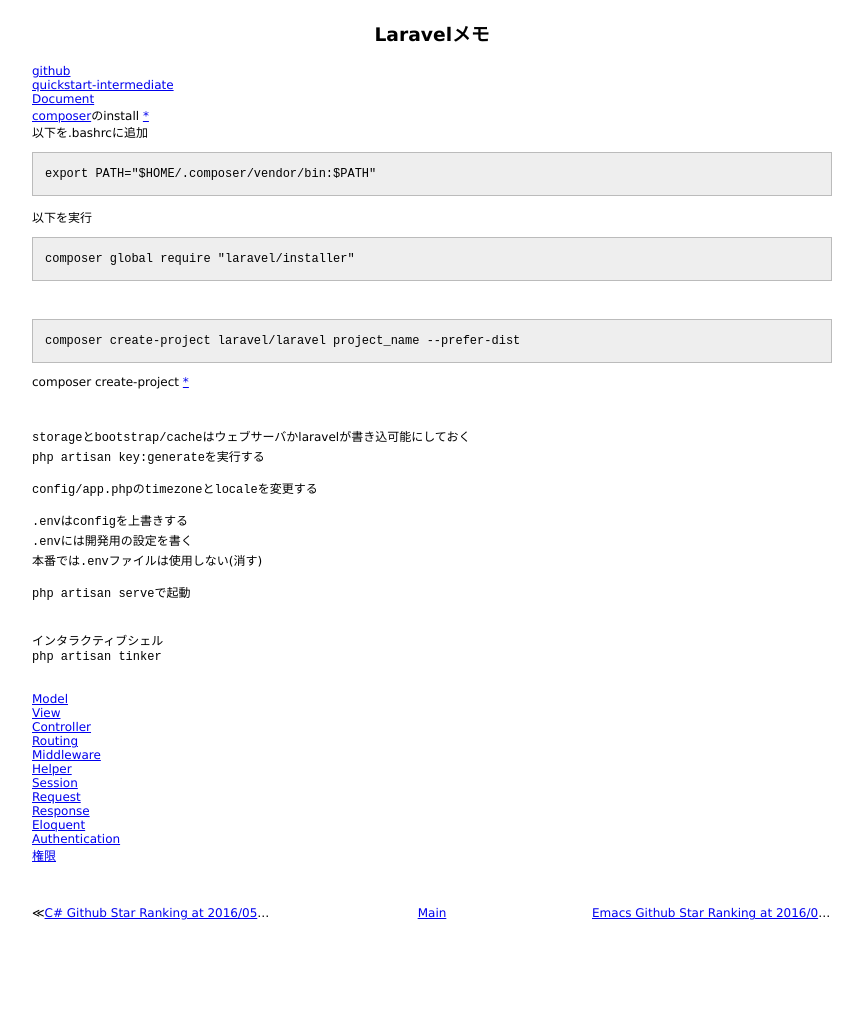
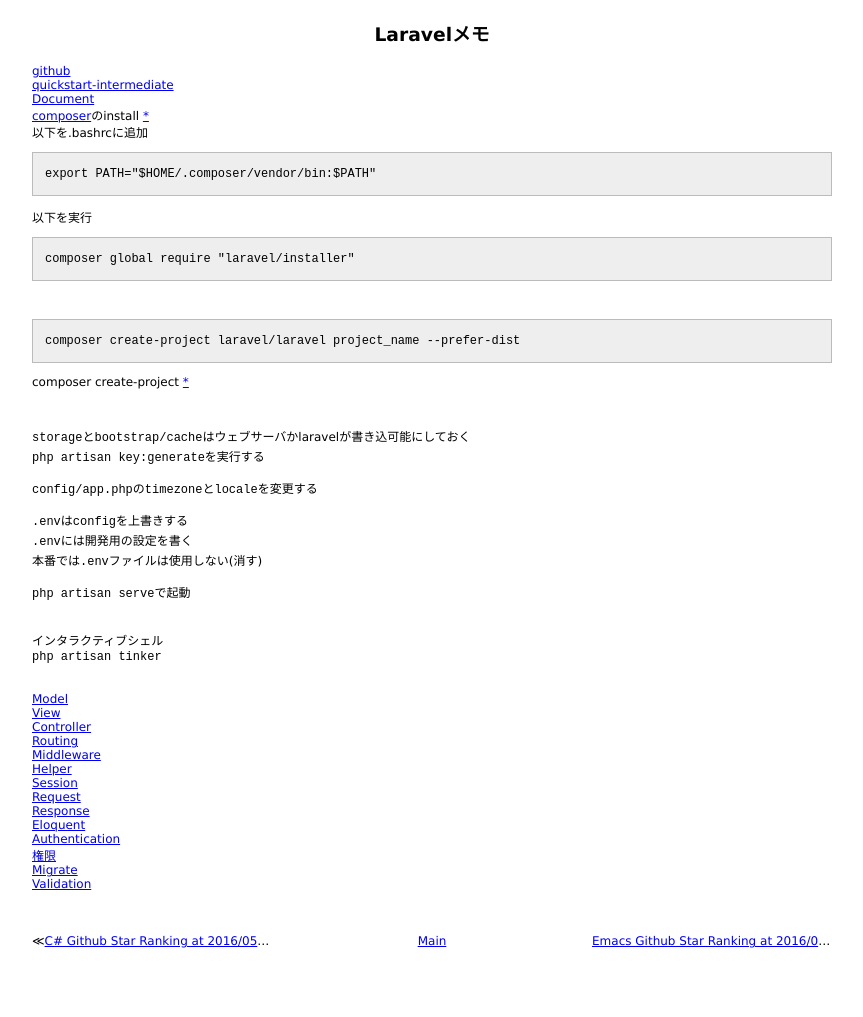
Before and after one commit to 38elements/38elements.github.com, a Jekyll site: the page built from _posts/2016-05-03-laravel.md, in a window 1280 px wide. Shown: the whole page, without its empty margins (208-1071 px from the left). Built offline with Jekyll 4.4.1, drawn with Linux system fonts in a browser that asks for light colours; before the commit the page ends 989 px from its top, so only the background shows below that.

Commit message:
Update 2016-05-03-laravel.md

```diff
--- a/_posts/2016-05-03-laravel.md
+++ b/_posts/2016-05-03-laravel.md
@@ -54,3 +54,5 @@ composer create-project [*](https://getcomposer.org/doc/03-cli.md#create-project
 [Eloquent](/2016/05/17/eloquent.html)
 [Authentication](/2016/05/20/laravel-authentication.html)
 [権限](/2016/05/21/laravel-authorization.html)
+[Migrate](/2016/05/19/laravel-migration.html)
+[Validation](/2016/05/17/laravel-validation.html)
```
